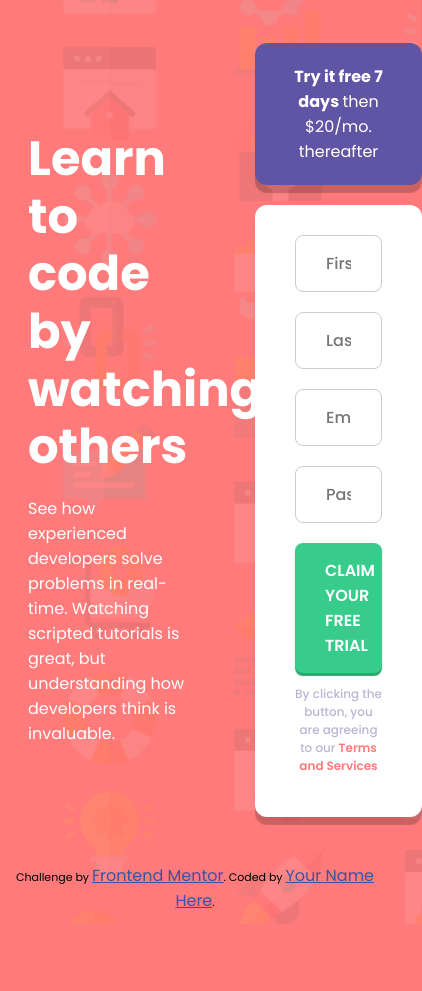
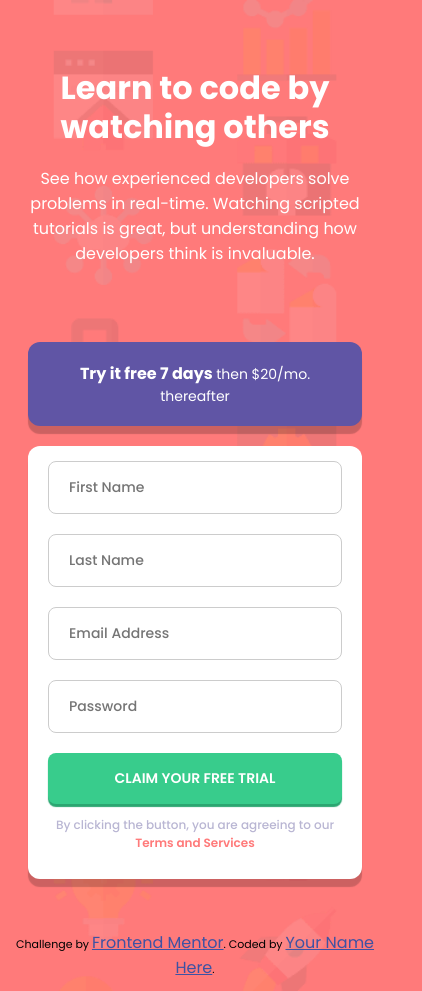
Before and after one commit to grenielxdevs/fem_intro_component_with_signup_form, a React (Vite) app: page / in a window 390 px wide. Shown: the whole page, 422 px wide, since content can reach past the window. Before the commit the page ends 924 px from the top, so only its background shows below. Built offline with nearby package versions, Linux system fonts and the light colour scheme.

Commit message:
fem_intro_component_with_signup_form: adding mobile version styles

```diff
--- a/src/index.css
+++ b/src/index.css
@@ -121,7 +121,45 @@ body {
   color: var(--red);
 }
 
+@media screen and (max-width: 768px) {
+  #main-content {
+    flex-direction: column;
+    height: auto;
+  }
 
+
+  #main-content .text-content,
+  #main-content .form-content {
+    width: 100%;
+  }
+
+  #main-content .text-content h1 {
+    text-align: center;
+    font-size: 32px;
+  }
+
+  #main-content .text-content p {
+    text-align: center;
+  }
+
+  #main-content .form-content .box {
+    padding: 5px 20px;
+  }
+
+  #main-content .form-content .box p {
+    font-size: 14px;
+  }
+
+  #main-content .form-content input {
+    padding: 15px 20px;
+    font-size: 14px;
+  }
+
+  #main-content .form-content button {
+    padding: 15px;
+    font-size: 14px;
+  }
+}
 
 /* Card Styles */
 #card {
@@ -129,6 +167,12 @@ body {
   padding: 30px 40px;
   border-radius: 12px;
   box-shadow: 0px 8px 1px 0px rgba(0, 0, 0, 0.2);
+}
+
+@media screen and (max-width: 768px) {
+  #card {
+    padding: 15px 20px;
+  }
 }
 
 /* Footer Styles
```
